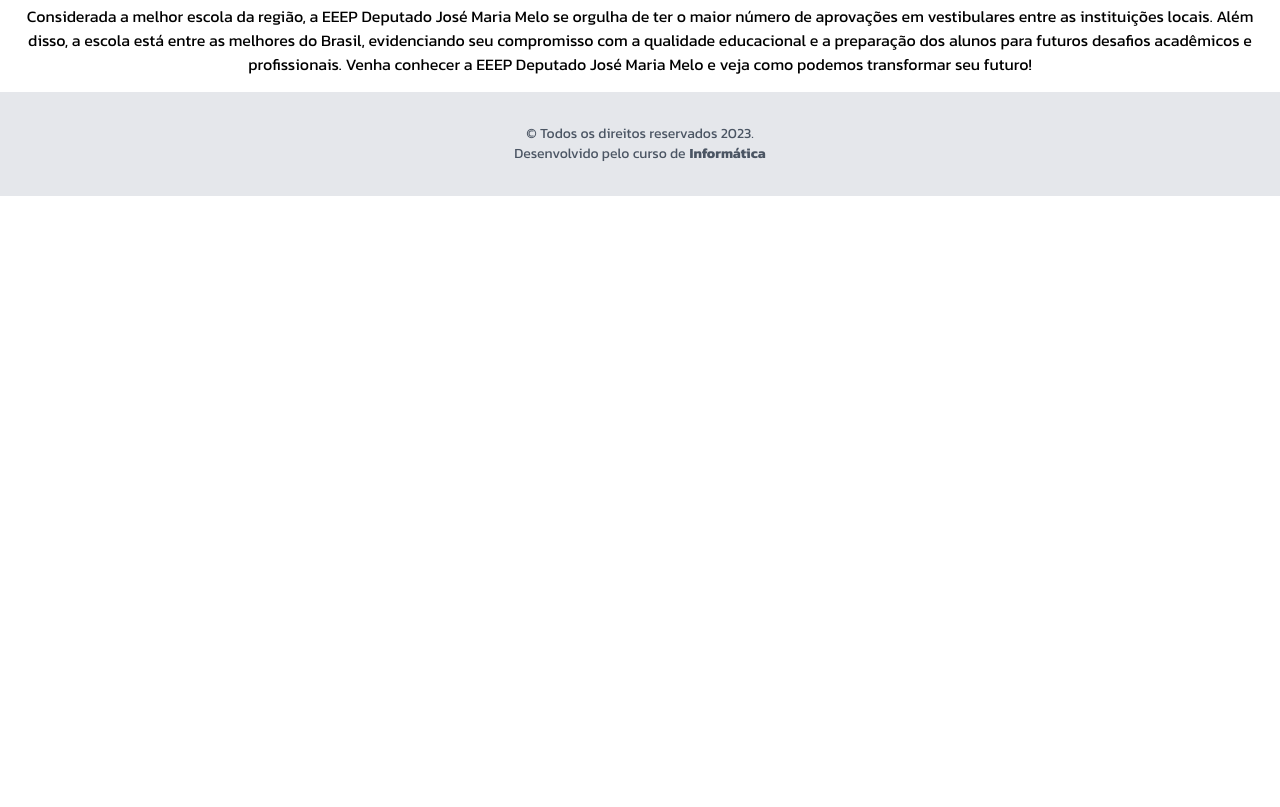
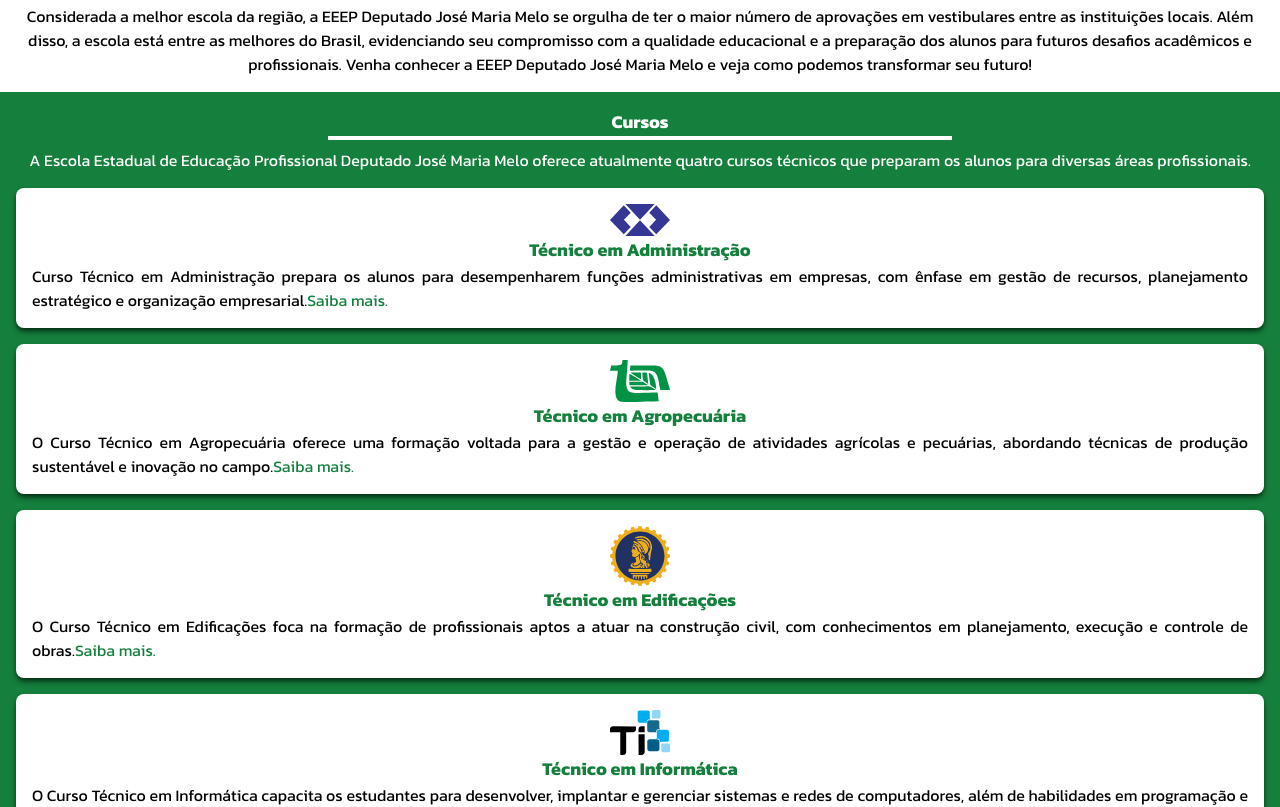
Before and after one commit to ti-eeepdjmm/website-eeep, a Next.js app: page / in a window 1280 px wide. Shown: the part 460-1267 px from the top of the page. Before the commit the page ends 800 px from the top, so only its background shows below. Built offline with nearby package versions, Linux system fonts and the light colour scheme.

Commit message:
finalizando o card cursos

```diff
--- /dev/null
+++ b/src/components/CardCurso/index.tsx
@@ -0,0 +1,30 @@
+import { StaticImport } from "next/dist/shared/lib/get-img-props";
+import Image from "next/image";
+import Link from "next/link";
+// import logoC from "../../../public/logos/adm-logo.svg"
+
+interface PropsCurso{
+    logo: string;
+    nome:string;
+    link:string;
+    descricao:string;
+}
+
+export default function CardCurso(props:PropsCurso){
+    const logoCurso = `/logos/${props.logo}`
+    return(
+        <div className="flex flex-col items-center justify-center bg-white shadow-md shadow-green-950 rounded-lg p-4">
+            <Image
+                src={logoCurso}
+                alt="logo do curso"
+                height={60}
+                width={60}
+            />
+            <h2 className="font-bold text-green-700 text-lg">{props.nome}</h2>
+            <p className="text-justify">
+                {props.descricao}.
+                {<Link className="text-green-700" href={props.link}>Saiba mais.</Link>}
+            </p>
+        </div>
+    );
+}
--- /dev/null
+++ b/src/components/Cursos/index.tsx
@@ -0,0 +1,51 @@
+import { StaticImport } from "next/dist/shared/lib/get-img-props";
+import CardCurso from "../CardCurso";
+
+const cursos = [
+    {
+        nome:"Técnico em Administração",
+        descricao:"Curso Técnico em Administração prepara os alunos para desempenharem funções administrativas em empresas, com ênfase em gestão de recursos, planejamento estratégico e organização empresarial",
+        logo:"adm-logo.svg",
+        link:"#"
+    },
+    {
+        nome:"Técnico em Agropecuária",
+        descricao:"O Curso Técnico em Agropecuária oferece uma formação voltada para a gestão e operação de atividades agrícolas e pecuárias, abordando técnicas de produção sustentável e inovação no campo",
+        logo:"agro-logo.svg",
+        link:"#"
+    },
+    {
+        nome:"Técnico em Edificações",
+        descricao:"O Curso Técnico em Edificações foca na formação de profissionais aptos a atuar na construção civil, com conhecimentos em planejamento, execução e controle de obras",
+        logo:"edif-logo.svg",
+        link:"#"
+    },
+    {
+        nome:"Técnico em Informática",
+        descricao:"O Curso Técnico em Informática capacita os estudantes para desenvolver, implantar e gerenciar sistemas e redes de computadores, além de habilidades em programação e suporte técnico",
+        logo:"infor-logo.svg",
+        link:"#"
+    },
+]
+
+export default function Cursos(){
+    return(
+        <div className="flex flex-col gap-4 items-center justify-center">
+            <p className="text-center text-white">
+                A Escola Estadual de Educação Profissional Deputado José Maria Melo
+                oferece atualmente quatro cursos técnicos que preparam os alunos para diversas áreas profissionais.
+            </p>
+            {
+                cursos.map((curso, index) =>
+                    <CardCurso
+                        key={index}
+                        nome={curso.nome}
+                        descricao={curso.descricao}
+                        logo={curso.logo}
+                        link={curso.link}
+                    />
+                )
+            }
+        </div>
+    );
+}
--- a/src/components/template/MenuToggle.tsx
+++ b/src/components/template/MenuToggle.tsx
@@ -45,13 +45,13 @@
                         <a href="#home" className="block py-2">Início</a>
                     </li>
                     <li className="border-b border-white-600 w-full">
-                        <a href="#home" className="block py-2">Cursos</a>
+                        <a href="#cursos" className="block py-2">Cursos</a>
                     </li>
                     <li className="border-b border-white-600 w-full">
-                        <a href="#home" className="block py-2">Sobre</a>
+                        <a href="#sobre" className="block py-2">Sobre</a>
                     </li>
                     <li className="border-b border-white-600 w-full">
-                        <a href="#home" className="block py-2">Esportes</a>
+                        <a href="/esportes" className="block py-2">Esportes</a>
                     </li>
                 </ul>
             </nav>
--- a/src/components/template/Secao.tsx
+++ b/src/components/template/Secao.tsx
@@ -2,11 +2,12 @@
 interface SecaoProps {
     children: React.ReactNode
     className?: string
+    id?:string
 }
 
 export default function Secao(props: SecaoProps) {
     return (
-        <section className={`
+        <section id={props.id ?? ''} className={`
                 flex flex-col gap-2 items-center justify-center py-4 px-2 w-full overflow-x-hidden
                 ${props.className ?? ''}
         `}>
--- a/src/pages/index.tsx
+++ b/src/pages/index.tsx
@@ -8,6 +8,7 @@
 import Secao from '@/components/template/Secao'
 import TextoTitulo from '@/components/TextoTitulo'
 import CardSobre from '@/components/CardSobre'
+import Cursos from '@/components/Cursos'
 
 export default function Home() {
   return (
@@ -17,9 +18,13 @@
           <MenuToggle />
       </Cabecalho>
       <Banner inicio={false} />
-      <Secao className='bg-white'>
+      <Secao id="sobre" className='bg-white'>
         <TextoTitulo titulo='Nossa História' />
         <CardSobre />
+      </Secao>
+      <Secao id="cursos" className='bg-green-700 px-4'>
+          <TextoTitulo titulo='Cursos' white={true}/>
+          <Cursos />
       </Secao>
       <Rodape />
     </Pagina>
```
